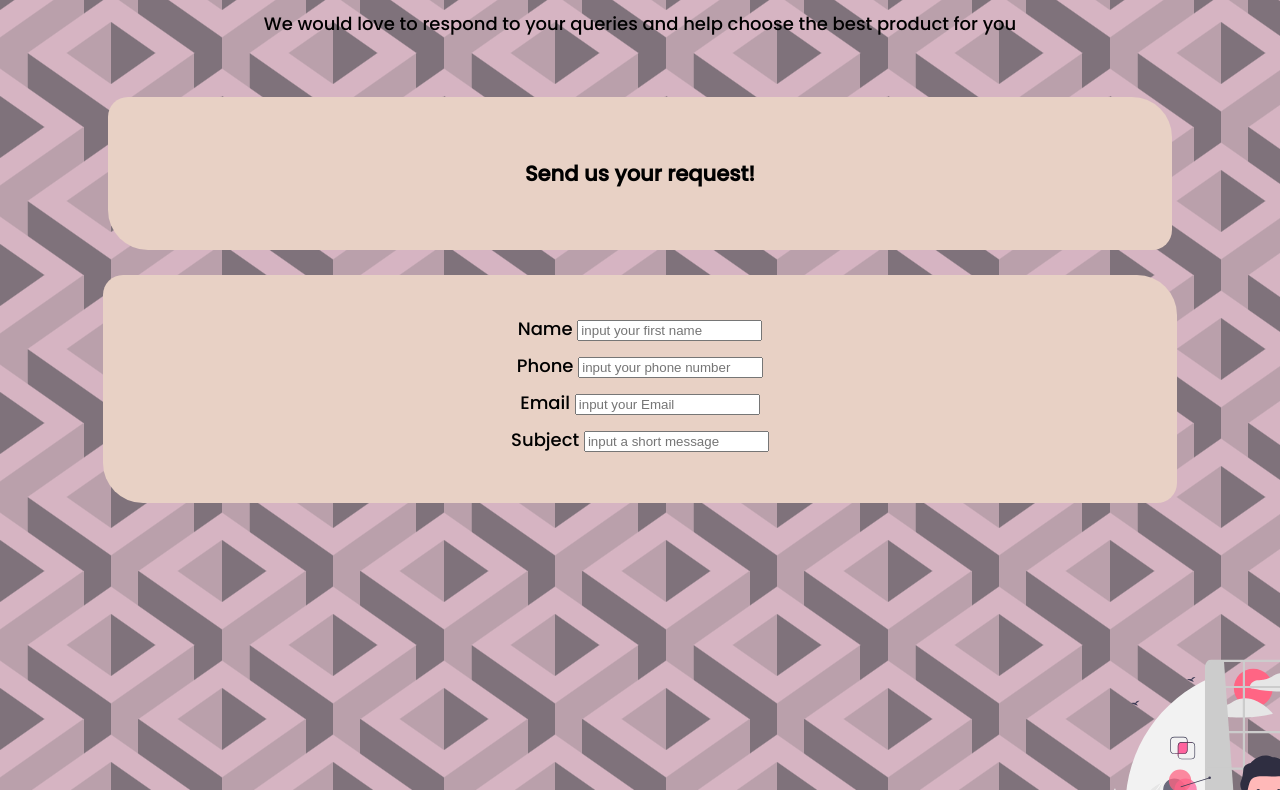
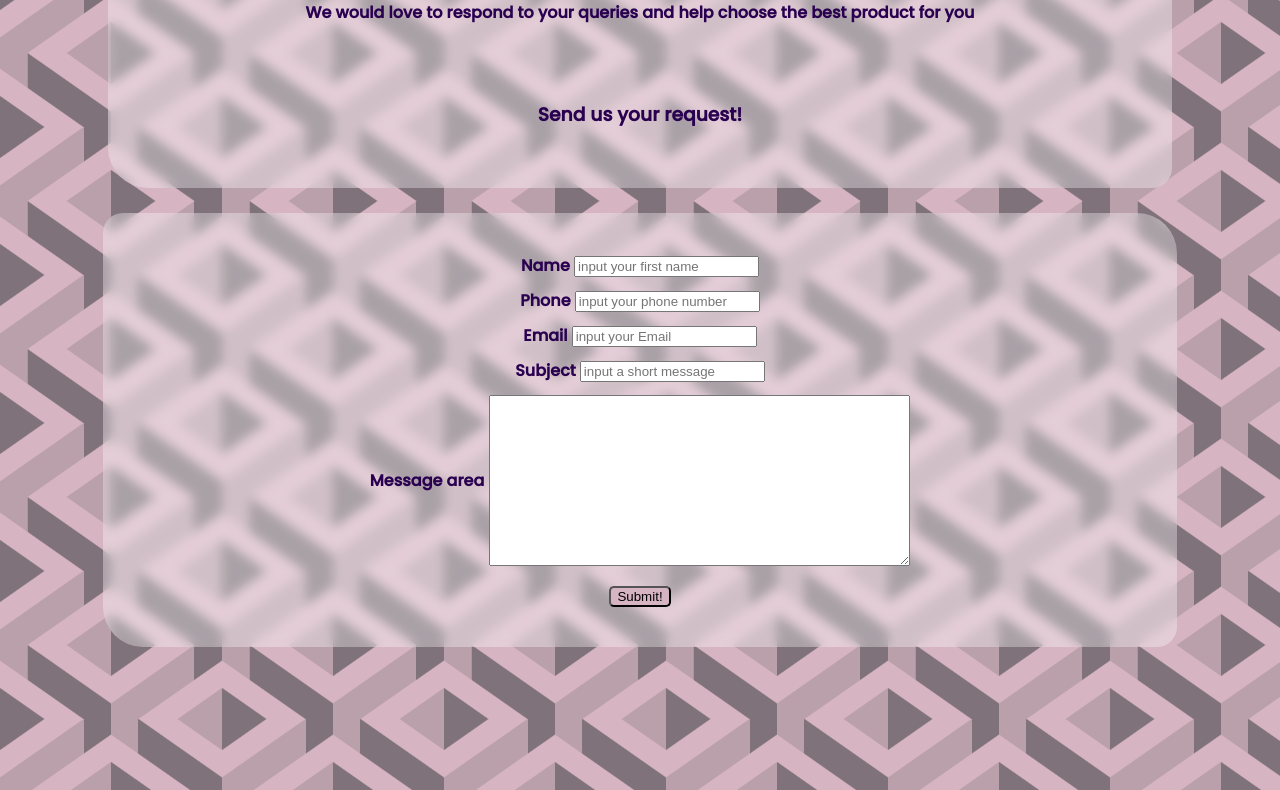
Before and after one commit to ArgyroT/compute-eshop, a plain HTML site: page contact.html in a window 1280 px wide. Shown: the part 169-959 px from the top of the page. Drawn offline with Linux system fonts and the light colour scheme.

Commit message:
Added some new changes and animation

```diff
--- a/contact.css
+++ b/contact.css
@@ -24,8 +24,10 @@ html {
 }
 
 body {
-  font-size: 18px;
-  font-family: "Poppins", sans-serif;
+  font-weight: 700;
+  font-family: "Poppins";
+  color: rgb(42, 1, 80);
+  max-width: calc(100%);
 }
 
 .container {
@@ -34,12 +36,15 @@ body {
   margin-top: 100px;
   margin-left: 100px;
   margin-right: 100px;
+  border-radius: 20px 40px;
+  backdrop-filter: blur(5.5px);
+  -webkit-backdrop-filter: blur(5.5px);
+  background: rgba(255, 255, 255, 0.332);
 }
 
 .contact-container {
-  background: #e8d1c5;
   border-radius: 20px 40px;
-  margin-top: 60px;
+  margin-top: 10px;
 }
 
 .contact {
@@ -52,7 +57,10 @@ body {
   margin-top: 25px;
   margin-right: 95px;
   margin-left: 95px;
-  background-color: #e8d1c5;
+  /* background-color: #e8d1c5; */
+  backdrop-filter: blur(5.5px);
+  -webkit-backdrop-filter: blur(5.5px);
+  background: rgba(255, 255, 255, 0.332);
   padding: 40px 60px 40px 60px;
   border-radius: 20px 40px;
 }
@@ -62,7 +70,44 @@ body {
   text-align: center;
   gap: 20px;
 }
+.message-position {
+  padding-right: 5px;
+}
+
+.message-area {
+  display: flex;
+  flex-direction: row;
+  align-items: inherit;
+  margin-top: 2px;
+  margin-right: 95px;
+  margin-left: 95px;
+}
 
 .svg-img {
+  position: static;
+  /* max-width: max-content */
   transform: translate(1050px, 100px);
 }
+.submit-btn {
+  background-color: #d6b4c2;
+  border-radius: 5px;
+  margin-top: 20px;
+  size: 20px;
+}
+
+.pulse:hover {
+  animation: pulse 1s infinite ease-in-out alternate;
+}
+@keyframes pulse {
+  from {
+    transform: scale(0.8);
+  }
+  to {
+    transform: scale(1.2);
+  }
+}
+
+.submit-btn:hover {
+  border-radius: 5px;
+  background-color: #d6b4c2;
+}
--- a/contact.html
+++ b/contact.html
@@ -45,7 +45,13 @@
           <label>Subject</label>
           <input type="text" placeholder="input a short message" />
         </div>
+        <div class="message-area">
+          <label class="message-position">Message area</label>
+          <textarea rows="11" cols="50"></textarea>
+        </div>
+        <button class="submit-btn pulse">Submit!</button>
       </div>
+
       <img
         class="svg-img"
         src="./images/1656748496_0-illustration_svg.svg"
--- a/styles.css
+++ b/styles.css
@@ -74,7 +74,11 @@ body {
   flex-wrap: wrap;
   margin: 40px 40px;
 }
-
+.home-img {
+  display: flex;
+  justify-content: center;
+  margin-top: 50px;
+}
 .card {
   width: 320px;
   height: 450px;
```
Also changed, not shown: index.html (+3 -0 lines), images/promo.png (added).
